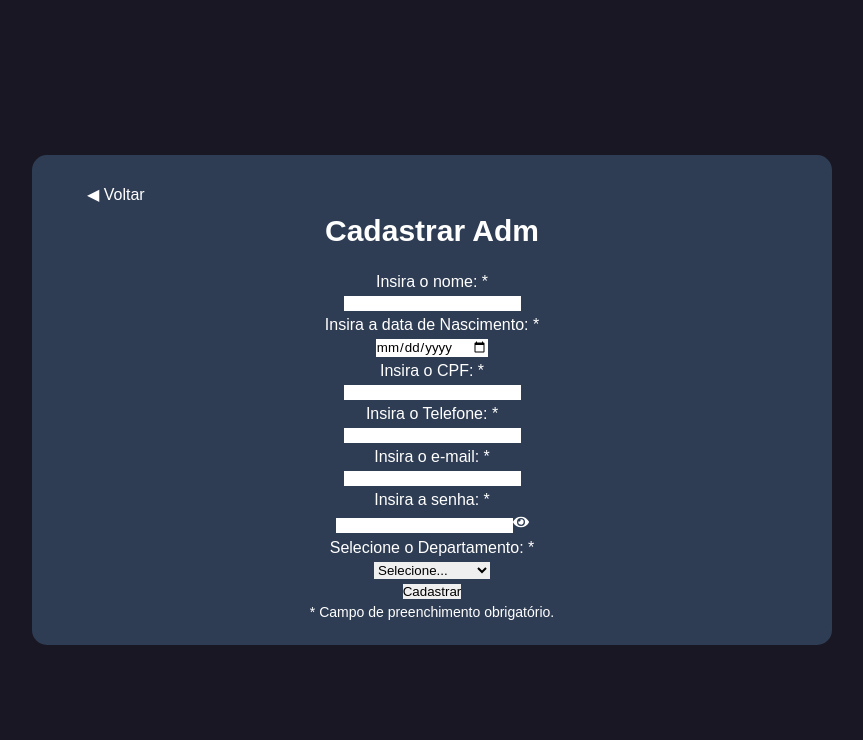
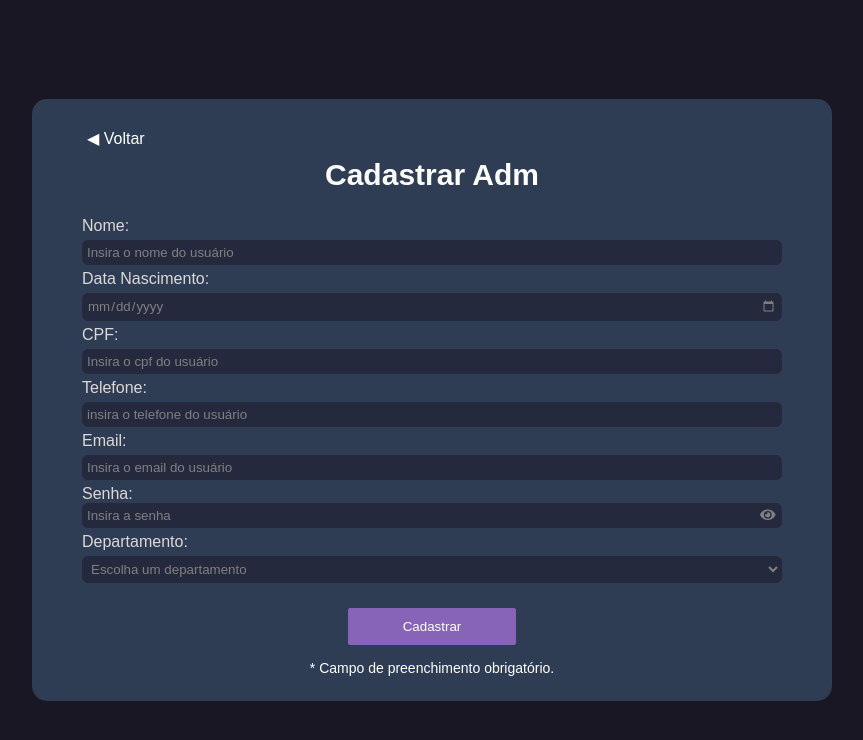
Before and after one commit to equipe-javali/API_3_FRONT, a React (Create React App) app in the folder ctrl-a/: page /CadastroUsuarioAdm in a window 1280 px wide. Shown: the top 740 px of the page, without its empty margins (208-1071 px from the left). Built offline with nearby package versions, Linux system fonts and the light colour scheme.

Commit message:
17 - inserindo os campos, fazendo suas verificações e arrumando sua estrututura

```diff
--- a/ctrl-a/src/pages/cadastrarAdm.tsx
+++ b/ctrl-a/src/pages/cadastrarAdm.tsx
@@ -1,71 +1,133 @@
 import { FormEvent, useState } from "react";
-import { FaEye, FaEyeSlash } from 'react-icons/fa';
 import './css/cadastrarUsuarioAdm.css';
 import getLocalToken from "../utils/getLocalToken";
 import { Link } from "react-router-dom";
+import CampoDropdown from "../components/CampoDropdown";
+import CampoData from "../components/CampoData";
+import CampoPadrao from "../components/CampoPadrao";
+import CampoSenha from "../components/CampoSenha";
 
 export default function CriarUsuarioAdm() {
-  const [nome, setNome] = useState('');
-  const [cpf, setCpf] = useState('');
-  const [nascimento, setNascimento] = useState('');
-  const [email, setEmail] = useState('');
-  const [telefone, setTelefone] = useState('');
-  const [senha, setSenha] = useState('');
-  const [showPassword, setShowPassword] = useState(false);
-  const [departamento, setDepartamento] = useState('');
+  const [avisoNome, setAvisoNome] = useState<string | undefined>(undefined);
+  const campoNome = CampoPadrao(
+    "Nome:",
+    "text",
+    "Insira o nome do usuário",
+    "Nome",
+    true,
+    avisoNome
+  )
+
+  const [avisoCPF, setAvisoCPF] = useState<string | undefined>(undefined);
+  const campoCPF = CampoPadrao(
+    "CPF:",
+    "text",
+    "Insira o cpf do usuário",
+    "CPF",
+    true,
+    avisoCPF
+  )
+
+  const [avisoTelefone, setAvisoTelefone] = useState<string | undefined>(undefined);
+  const campoTelefone = CampoPadrao(
+    "Telefone:",
+    "text",
+    "insira o telefone do usuário",
+    "Telefone",
+    true,
+    avisoTelefone
+  )
+
+  const [avisoEmail, setAvisoEmail] = useState<string | undefined>(undefined);
+  const campoEmail = CampoPadrao(
+    "Email:",
+    "email",
+    "Insira o email do usuário",
+    "Email",
+    true,
+    avisoEmail
+  )
+  const [avisoNascimento, setAvisoNascimento] = useState<string | undefined>(undefined);
+  const campoNascimento = CampoData(
+    "Data Nascimento:",
+    "Nascimento",
+    true,
+    avisoNascimento
+  )
+
+  const [avisoDepartamento, setAvisoDepartamento] = useState<string | undefined>(undefined);
+  const campoDepartamento = CampoDropdown(
+    "Departamento:",
+    ["Departamento 1", "Departamento 2"],
+    "Escolha um departamento",
+    true,
+    avisoDepartamento
+  )
+
+  const [avisoSenha, setAvisoSenha] = useState<string | undefined>(undefined);
+  const campoSenha = CampoSenha(
+    "Senha:",
+    "Insira a senha",
+    true,
+    avisoSenha
+  )
   const [aviso, setAviso] = useState("")
-
-  const handleNomeChange = (event: React.ChangeEvent<HTMLInputElement>) => {
-    setNome(event.target.value);
-  };
-
-  const handleCPFChange = (event: React.ChangeEvent<HTMLInputElement>) => {
-    setCpf(event.target.value);
-  };
-
-  const handleNascimentoChange = (event: React.ChangeEvent<HTMLInputElement>) => {
-    setNascimento(event.target.value);
-  };
-
-  const handleEmailChange = (event: React.ChangeEvent<HTMLInputElement>) => {
-    const email = event.target.value;
-    setEmail(email);
-  };
-
-  const handleTelefoneChange = (event: React.ChangeEvent<HTMLInputElement>) => {
-    setTelefone(event.target.value);
-  };
-
-  const handleSenhaChange = (event: React.ChangeEvent<HTMLInputElement>) => {
-    setSenha(event.target.value);
-  };
 
   const handleSubmit = async (event: FormEvent<HTMLFormElement>) => {
     event.preventDefault();
-
+    let certo = true
+    if (campoNome.dado === '' || !campoNome.dado) {
+      setAvisoNome("Insira algo no nome!")
+      certo = false
+    }
+    if (campoCPF.dado === '') {
+      setAvisoCPF("Insira o cpf!")
+      certo = false
+    } else if (campoCPF.dado.length !== 14) {
+      setAvisoCPF("Insira um cpf válido!")
+      certo = false
+    }
     const emailRegex = /^[a-zA-Z0-9._%+-]+@[a-zA-Z0-9.-]+\.[a-zA-Z]{2,}$/;
-
-    if (!emailRegex.test(email)) {
-      console.log('Email inválido');
-      return;
+    if (campoEmail.dado === '') {
+      setAvisoEmail("Insira um email!")
+      certo = false
+    } else if (!emailRegex.test(campoEmail.dado)) {
+      setAvisoEmail("Insira um email válido!")
     }
-
-    const userData = {
-      nome,
-      cpf,
-      nascimento,
-      departamento,
-      email,
-      telefone,
-      status: 'ativo',
-      usuariologin: {
-        senha: senha
+    if (campoTelefone.dado === '') {
+      setAvisoTelefone("Insira um telefone!")
+      certo = false
+    } else if (![14, 15].includes(campoTelefone.dado.length)) {
+      setAvisoTelefone("Insira um telefone válido!")
+      certo = false
+    }
+    if (campoNascimento.dado === '') {
+      setAvisoNascimento("Insira uma data!")
+      certo = false
+    }
+    if (campoDepartamento.dado === '') {
+      setAvisoDepartamento("Escolha um departamento!")
+      certo = false
+    }
+    if (campoSenha.dado === '') {
+      setAvisoSenha("Insira uma senha!")
+    }
+    if (certo) {
+      const data = {
+        "nome": campoNome.dado,
+        "cpf": campoCPF.dado.replace(/\D/g, ''),
+        "nascimento": campoNascimento.dado,
+        "departamento": campoDepartamento.dado,
+        "telefone": campoTelefone.dado.replace(/\D/g, ''),
+        "email": campoEmail.dado,
+        "status": 'ativo',
+        "usuariologin": {
+          "senha": campoSenha.dado
         }
       };
-
       const token = getLocalToken();
-
       try {
+        console.log(data);
         const userResponse = await fetch('http://localhost:8080/usuario/cadastro', {
           method: 'POST',
           headers: {
@@ -73,21 +135,18 @@ export default function CriarUsuarioAdm() {
             "Authorization": token
           },
           body: JSON.stringify({
-          usuario: userData
+            usuario: data
           })
         });
-
         if (userResponse.ok) {
           const userData = await userResponse.json();
           const { id } = userData;
-
           const loginData = {
             usuario: {
               id,
             },
-          senha
+            senha: campoSenha.dado
           };
-
           const loginResponse = await fetch('http://localhost:8080/usuarioLogin/cadastro', {
             method: 'POST',
             headers: {
@@ -96,23 +155,28 @@ export default function CriarUsuarioAdm() {
             },
             body: JSON.stringify(loginData)
           });
-
           if (loginResponse.ok) {
             setAviso("Usuário cadastrado com sucesso!");
             setTimeout(() => {
               setAviso('');
             }, 2000);
-
           } else {
             console.error('Falha ao cadastrar login do usuário');
             const loginResponseData = await loginResponse.json();
             console.log(loginResponseData);
           }
-      } else {
+        } else if (userResponse.status === 400) {
+          const userResponseData = await userResponse.text();
+          if (userResponseData == "O CPF já existe") {
+            setAvisoCPF(`${userResponseData}!`)
+          } else if (userResponseData == "O e-mail já existe") {
+            setAvisoEmail(`${userResponseData}!`)
+          }
+        }
+        else {
           console.error('Falha ao cadastrar usuário');
           const userResponseData = await userResponse.json();
           console.log(userResponseData);
-        setAviso("Falha ao cadastrar usuário!");
           setTimeout(() => {
             setAviso('');
           }, 2000);
@@ -120,43 +184,22 @@ export default function CriarUsuarioAdm() {
       } catch (error) {
         console.error(error);
       }
-
-    setNome('');
-    setCpf('');
-    setNascimento('');
-    setDepartamento('');
-    setEmail('');
-    setTelefone('');
-    setSenha('');
     };
+  }
 
   return (
     <div className="CadastroAdm">
       <form onSubmit={handleSubmit} className="form-cadastro">
         <Link className="retornarLogin" to={'/'}>◀ Voltar</Link>
         <h1 className="titulo">Cadastrar Adm</h1>
-        <label>Insira o nome: *</label>
-        <input type="text" value={nome} onChange={handleNomeChange} required />
-        <label>Insira a data de Nascimento: *</label>
-        <input type="date" value={nascimento} onChange={handleNascimentoChange} required />
-        <label>Insira o CPF: *</label>
-        <input type="text" value={cpf} onChange={handleCPFChange} required />
-        <label>Insira o Telefone: *</label>
-        <input type="text" value={telefone} onChange={handleTelefoneChange} required />
-        <label>Insira o e-mail: *</label>
-        <input type="email" value={email} onChange={handleEmailChange} required />
-        <label>Insira a senha: *</label>
-        <div className="input-container">
-          <input type={showPassword ? "text" : "password"} value={senha} onChange={handleSenhaChange} required />
-          {showPassword ? <FaEyeSlash className="password-icon" onClick={() => setShowPassword(!showPassword)} /> : <FaEye className="password-icon" onClick={() => setShowPassword(!showPassword)} />}
-        </div>
-        <label>Selecione o Departamento: *</label>
-        <select name="departamento" value={departamento} onChange={event => setDepartamento(event.target.value)} required>
-          <option value="">Selecione...</option>
-          <option value="Departamento 1">Departamento 1</option>
-          <option value="Departamento 2">Departamento 2</option>
-        </select>
-        <button type="submit">Cadastrar</button>
+        {campoNome.codigo}
+        {campoNascimento.codigo}
+        {campoCPF.codigo}
+        {campoTelefone.codigo}
+        {campoEmail.codigo}
+        {campoSenha.codigo}
+        {campoDepartamento.codigo}
+        <input type="submit" value="Cadastrar" />
         <label className="legenda">* Campo de preenchimento obrigatório.</label>
         {aviso !== '' && <p>{aviso}</p>}
       </form>
```
Lines whose indentation alone changed are shown as unchanged.
